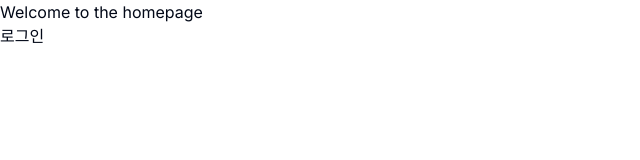
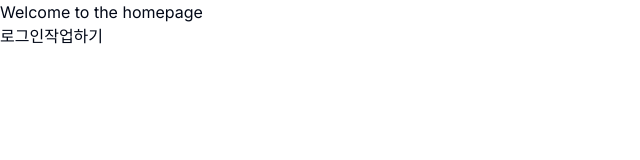
Before and after one commit to rmsoft-insu/2024-clivedemo, a Next.js app: page / in a window 1280 px wide. Shown: the top 160 px of the page, without its empty margins (0-640 px from the left). Built offline with nearby package versions, Linux system fonts and the light colour scheme.

Commit message:
버튼 추가

```diff
--- a/app/page.tsx
+++ b/app/page.tsx
@@ -1,3 +1,4 @@
+import { WorkButton } from "@/components/work";
 import Link from "next/link";
 
 export default function Home() {
@@ -5,6 +6,7 @@ export default function Home() {
     <div className="home">
       <h1>Welcome to the homepage</h1>
       <Link href="/login">로그인</Link>
+      <WorkButton />
     </div>
   );
 }
--- /dev/null
+++ b/components/work.tsx
@@ -0,0 +1,12 @@
+"use client";
+
+import { useRouter } from "next/navigation";
+
+export const WorkButton = () => {
+  const router = useRouter();
+  return (
+    <>
+      <button onClick={() => router.replace("/work")}>작업하기</button>
+    </>
+  );
+};
--- a/next.config.mjs
+++ b/next.config.mjs
@@ -24,6 +24,15 @@ const nextConfig = {
       },
     ];
   },
+  async redirects() {
+    return [
+      {
+        source: "/work",
+        destination: "https://studio-sandbox.vercel.app/",
+        permanent: true,
+      },
+    ];
+  },
 };
 
 export default nextConfig;
```
Also changed, not shown: app/(example)/work/page.tsx (added).
